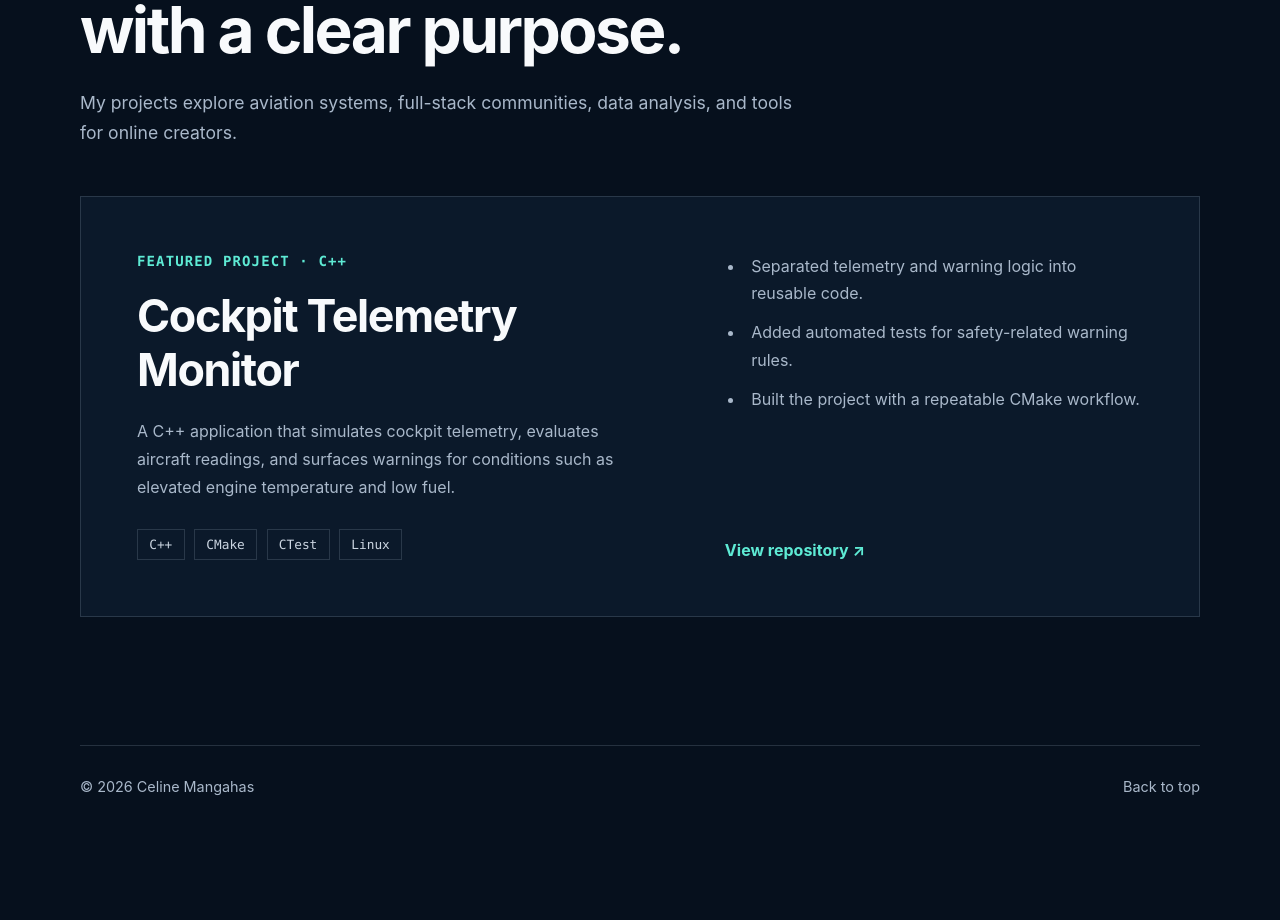
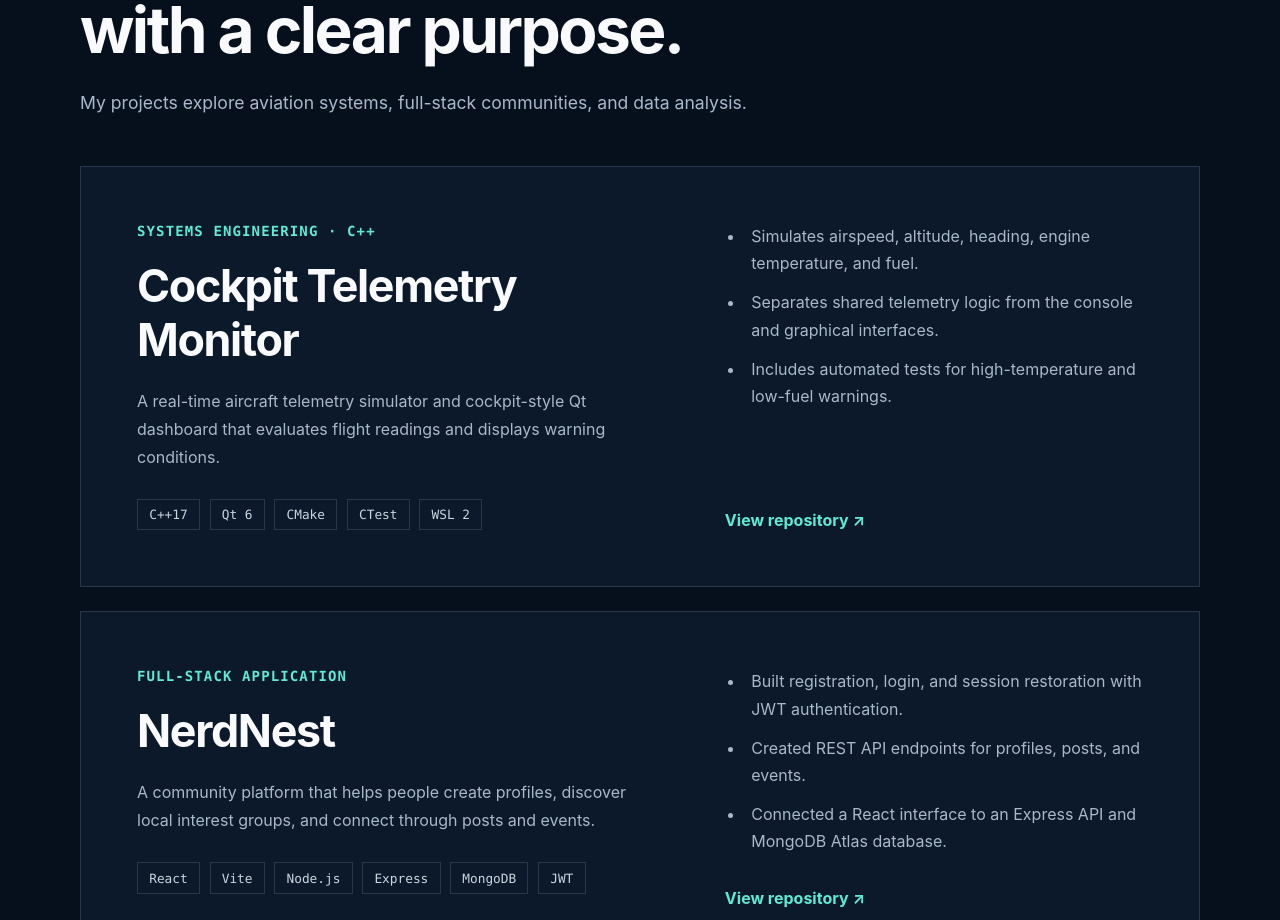
Before and after one commit to celinem13/celinem13.github.io, a React (Vite) app: page / in a window 1280 px wide. Shown: the part 1192-2112 px from the top of the page. Before the commit the page ends 2019 px from the top, so only its background shows below. Built offline with nearby package versions, Linux system fonts and the light colour scheme.

Commit message:
feat: add reusable project cards

```diff
--- a/src/App.css
+++ b/src/App.css
@@ -271,10 +271,15 @@
   display: grid;
   grid-template-columns: 1.1fr 0.9fr;
   gap: clamp(2rem, 6vw, 5rem);
-  margin-top: 3rem;
   padding: clamp(1.5rem, 5vw, 3.5rem);
   border: 1px solid var(--border);
   background: var(--surface);
+}
+
+.project-list {
+  display: grid;
+  gap: 1.5rem;
+  margin-top: 3rem;
 }
 
 .project-summary h3 {
--- a/src/App.jsx
+++ b/src/App.jsx
@@ -1,4 +1,5 @@
 import './App.css'
+import ProjectCard from './components/ProjectCard'
 
 const strengths = [
   {
@@ -12,6 +13,65 @@ const strengths = [
   {
     label: 'Perspective',
     value: 'Engineering + technical education',
+  },
+]
+
+const projects = [
+  {
+    id: 'cockpit-telemetry-monitor',
+    category: 'Systems engineering · C++',
+    title: 'Cockpit Telemetry Monitor',
+    description:
+      'A real-time aircraft telemetry simulator and cockpit-style Qt dashboard that evaluates flight readings and displays warning conditions.',
+    technologies: ['C++17', 'Qt 6', 'CMake', 'CTest', 'WSL 2'],
+    highlights: [
+      'Simulates airspeed, altitude, heading, engine temperature, and fuel.',
+      'Separates shared telemetry logic from the console and graphical interfaces.',
+      'Includes automated tests for high-temperature and low-fuel warnings.',
+    ],
+    repositoryUrl:
+      'https://github.com/celinem13/cockpit-telemetry-monitor',
+  },
+  {
+    id: 'nerdnest',
+    category: 'Full-stack application',
+    title: 'NerdNest',
+    description:
+      'A community platform that helps people create profiles, discover local interest groups, and connect through posts and events.',
+    technologies: [
+      'React',
+      'Vite',
+      'Node.js',
+      'Express',
+      'MongoDB',
+      'JWT',
+    ],
+    highlights: [
+      'Built registration, login, and session restoration with JWT authentication.',
+      'Created REST API endpoints for profiles, posts, and events.',
+      'Connected a React interface to an Express API and MongoDB Atlas database.',
+    ],
+    repositoryUrl: 'https://github.com/celinem13/NerdNest',
+  },
+  {
+    id: 'kaizo-ironmon-analysis',
+    category: 'Data analysis · R and Python',
+    title: 'Kaizo Ironmon Analysis',
+    description:
+      'An exploratory and statistical analysis of 467 Pokémon FireRed and LeafGreen Kaizo Ironmon runs.',
+    technologies: [
+      'R',
+      'Python',
+      'Pandas',
+      'ggplot2',
+      'Statistical analysis',
+    ],
+    highlights: [
+      'Examined Pokémon stats, types, moves, rankings, and win outcomes.',
+      'Tested variable distributions using the Shapiro–Wilk test.',
+      'Found that Speed was not significantly associated with winning in the analyzed data.',
+    ],
+    repositoryUrl: 'https://github.com/celinem13/KaizoIronmonData',
   },
 ]
 
@@ -114,46 +174,17 @@ function App() {
             <p className="section-number">02 / Selected work</p>
             <h2>Engineering projects with a clear purpose.</h2>
             <p>
-              My projects explore aviation systems, full-stack communities,
-              data analysis, and tools for online creators.
+              My projects explore aviation systems, full-stack communities, and
+              data analysis.
             </p>
           </div>
 
-          <article className="project-card">
-            <div className="project-summary">
-              <p className="project-category">Featured project · C++</p>
-              <h3>Cockpit Telemetry Monitor</h3>
-              <p>
-                A C++ application that simulates cockpit telemetry, evaluates
-                aircraft readings, and surfaces warnings for conditions such as
-                elevated engine temperature and low fuel.
-              </p>
+          <div className="project-list">
+            {projects.map((project) => (
+              <ProjectCard key={project.id} project={project} />
+            ))}
+          </div>
 
-              <div className="tag-list" aria-label="Project technologies">
-                <span>C++</span>
-                <span>CMake</span>
-                <span>CTest</span>
-                <span>Linux</span>
-              </div>
-            </div>
-
-            <div className="project-details">
-              <ul>
-                <li>Separated telemetry and warning logic into reusable code.</li>
-                <li>Added automated tests for safety-related warning rules.</li>
-                <li>Built the project with a repeatable CMake workflow.</li>
-              </ul>
-
-              <a
-                className="project-link"
-                href="https://github.com/celinem13/cockpit-telemetry-monitor"
-                target="_blank"
-                rel="noreferrer"
-              >
-                View repository <span aria-hidden="true">↗</span>
-              </a>
-            </div>
-          </article>
         </section>
       </main>
 
--- /dev/null
+++ b/src/components/ProjectCard.jsx
@@ -0,0 +1,49 @@
+function ProjectCard({ project }) {
+  const {
+    category,
+    title,
+    description,
+    technologies,
+    highlights,
+    repositoryUrl,
+  } = project
+
+  return (
+    <article className="project-card">
+      <div className="project-summary">
+        <p className="project-category">{category}</p>
+        <h3>{title}</h3>
+        <p>{description}</p>
+
+        <div
+          className="tag-list"
+          aria-label={`${title} technologies`}
+        >
+          {technologies.map((technology) => (
+            <span key={technology}>{technology}</span>
+          ))}
+        </div>
+      </div>
+
+      <div className="project-details">
+        <ul>
+          {highlights.map((highlight) => (
+            <li key={highlight}>{highlight}</li>
+          ))}
+        </ul>
+
+        <a
+          className="project-link"
+          href={repositoryUrl}
+          target="_blank"
+          rel="noreferrer"
+          aria-label={`View the ${title} repository on GitHub`}
+        >
+          View repository <span aria-hidden="true">↗</span>
+        </a>
+      </div>
+    </article>
+  )
+}
+
+export default ProjectCard
```
